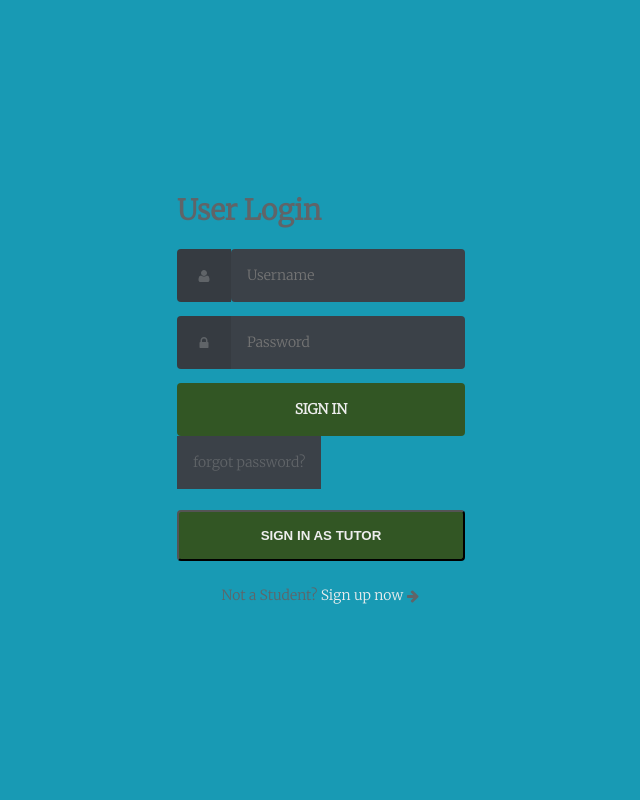
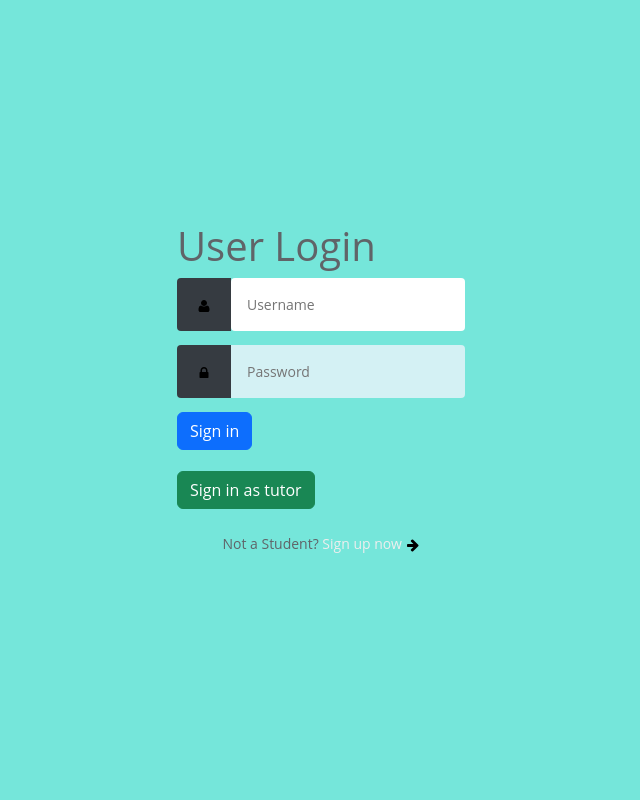
Before and after one commit to IBTESAM-ASIF/Tutorio, a PHP site: page /login.php in a window 1280 px wide. Shown: the whole page, without its empty margins (319-959 px from the left). Run offline with PHP 8.4, Linux system fonts and the light colour scheme; tables that the repository leaves empty hold one stand-in row (values such as "Sample post"); data that the repository does not hold is empty.

Commit message:
major changes

```diff
--- a/chat/tutorio-chat/public/chat.html
+++ b/chat/tutorio-chat/public/chat.html
@@ -3,6 +3,7 @@
   <head>
     <meta charset="UTF-8" />
     <meta name="viewport" content="width=device-width, initial-scale=1.0" />
+    <link href="https://cdn.jsdelivr.net/npm/bootstrap@5.2.0-beta1/dist/css/bootstrap.min.css" rel="stylesheet" integrity="sha384-0evHe/X+R7YkIZDRvuzKMRqM+OrBnVFBL6DOitfPri4tjfHxaWutUpFmBp4vmVor" crossorigin="anonymous">
     <link
       rel="stylesheet"
       href="https://cdnjs.cloudflare.com/ajax/libs/font-awesome/5.12.1/css/all.min.css"
@@ -14,6 +15,8 @@
   </head>
   <body>
     <div class="chat-container">
+      <a href="http://localhost/Tutorio/home.php"><button type="button" class="btn btn-success">Home</button></a>
+      <a href="http://localhost/Tutorio/logout.php"><button type="button" class="btn btn-warning">Leave and Logout</button></a>
       <header class="chat-header">
         <h1><i class="fas fa-smile"></i> Tutorio Chat</h1>
         <a id="leave-btn" class="btn">Leave Room</a>
--- a/chat/tutorio-chat/server.js
+++ b/chat/tutorio-chat/server.js
@@ -26,6 +26,7 @@ io.on('connection', socket => {
     const user = userJoin(socket.id, username, room);
 
     socket.join(user.room);
+    console.log(username)
 
     // Welcome current user
     socket.emit('message', formatMessage(botName, 'Tutorio Chat rooms!'));
--- a/css/login.css
+++ b/css/login.css
@@ -5,7 +5,7 @@
   /* config.css */
 
   :root {
-    --baseColor: #606468;
+    /* --baseColor: #007af4; */
   }
 
   /* helpers/align.css */
@@ -58,7 +58,7 @@
 
   :root {
     --htmlFontSize: 100%;
-    --bodyBackgroundColor: #2c3338;
+    /* --bodyBackgroundColor: #2c3338; */
     --bodyColor: var(--baseColor);
     --bodyFontFamily: "Open Sans";
     --bodyFontFamilyFallback: sans-serif;
@@ -77,8 +77,8 @@
   }
 
   body {
-    background-color: var(--bodyBackgroundColor);
-    color: var(--bodyColor);
+    background-color: #75E6DA;
+    color: #606468;
     font-family: var(--bodyFontFamily), var(--bodyFontFamilyFallback);
     font-size: var(--bodyFontSize);
     font-weight: var(--bodyFontWeight);
@@ -113,7 +113,7 @@
   input {
     background-image: none;
     border: 0;
-    background-color: rgb(59, 65, 72);
+    /* background-color: rgb(59, 65, 72); */
     color: inherit;
     font: inherit;
     margin: 0;
@@ -153,14 +153,14 @@
     --loginBorderRadus: 0.25rem;
     --loginColor: #eee;
 
-    --loginInputBackgroundColor: #3b4148;
-    --loginInputHoverBackgroundColor: #434a52;
+    --loginInputBackgroundColor: #D4F1F4;
+    --loginInputHoverBackgroundColor: #75E6DA;
 
     --loginLabelBackgroundColor: #363b41;
 
-    --loginSubmitBackgroundColor: #325624;
+    --loginSubmitBackgroundColor: #05445E;
     --loginSubmitColor: #eee;
-    --loginSubmitHoverBackgroundColor: #05445E;
+    --loginSubmitHoverBackgroundColor: #75E6DA;
   }
 
   .login {
@@ -186,7 +186,7 @@
 
   .login input[type="password"],
   .login input[type="text"] {
-    background-color: var(--loginInputBackgroundColor);
+    background-color: #D4F1F4;
     border-bottom-left-radius: 0;
     border-top-left-radius: 0;
   }
@@ -195,11 +195,11 @@
   .login input[type="password"]:hover,
   .login input[type="text"]:focus,
   .login input[type="text"]:hover {
-    background-color: var(--loginInputHoverBackgroundColor);
+    background-color: #75E6DA;
   }
 
   .login input[type="submit"] {
-    background-color: var(--loginSubmitBackgroundColor);
+    background-color: #05445E;
     color: var(--loginSubmitColor);
     font-weight: 700;
     text-transform: uppercase;
--- a/css/style.css
+++ b/css/style.css
@@ -1,5 +1,5 @@
 body{
-    background-color: #189AB4;
+    background-color: #75E6DA;
     margin: 0;
     padding: 0;
     font-family: 'Merriweather', serif;
@@ -8,7 +8,7 @@ body{
 .find {
     margin: 50px auto;
     padding: 15px;
-    background-color: #189AB4;
+    background-color: #75E6DA;
 }
 
 .find tr, .find th, .find td {
--- a/findtutors.php
+++ b/findtutors.php
@@ -22,9 +22,9 @@ $result = $con->query($sql) or die($con->error);
   <meta http-equiv="X-UA-Compatible" content="IE=edge">
   <meta name="viewport" content="width=device-width, initial-scale=1.0">
   <link rel="stylesheet" href="css/nav_style.css">
-  <link rel="stylesheet" href="css/style.css">
   <link rel="stylesheet" href="css/slide.css">
   <link rel="stylesheet" href="css/home.css">
+  <link rel="stylesheet" href="css/style.css">
   <title>Tutorio</title>
 </head>
 
--- a/home.php
+++ b/home.php
@@ -29,6 +29,7 @@ if (!isset($_SESSION['uname'])) {
   <meta charset="UTF-8">
   <meta http-equiv="X-UA-Compatible" content="IE=edge">
   <meta name="viewport" content="width=device-width, initial-scale=1.0">
+  <link rel="stylesheet" href="https://cdn.jsdelivr.net/npm/bootstrap@4.3.1/dist/css/bootstrap.min.css" integrity="sha384-ggOyR0iXCbMQv3Xipma34MD+dH/1fQ784/j6cY/iJTQUOhcWr7x9JvoRxT2MZw1T" crossorigin="anonymous">
   <link rel="stylesheet" href="css/nav_style.css">
   <link rel="stylesheet" href="css/style.css">
   <link rel="stylesheet" href="css/slide.css">
@@ -37,7 +38,6 @@ if (!isset($_SESSION['uname'])) {
   <style>
     @import url('https://fonts.googleapis.com/css2?family=Koulen&display=swap');
   </style>
-  <link rel="stylesheet" href="https://cdn.jsdelivr.net/npm/bootstrap@4.3.1/dist/css/bootstrap.min.css" integrity="sha384-ggOyR0iXCbMQv3Xipma34MD+dH/1fQ784/j6cY/iJTQUOhcWr7x9JvoRxT2MZw1T" crossorigin="anonymous">
 
   <!-- <link rel="stylesheet" href="css/home.css"> -->
   <title>Tutorio</title>
--- a/login.php
+++ b/login.php
@@ -32,11 +32,12 @@ if (isset($_POST['but_submit'])) {
     <meta charset="UTF-8">
     <meta http-equiv="X-UA-Compatible" content="IE=edge">
     <meta name="viewport" content="width=device-width, initial-scale=1.0">
-    <link rel="stylesheet" href="css/login.css">
+    <link href="https://cdn.jsdelivr.net/npm/bootstrap@5.2.0-beta1/dist/css/bootstrap.min.css" rel="stylesheet" integrity="sha384-0evHe/X+R7YkIZDRvuzKMRqM+OrBnVFBL6DOitfPri4tjfHxaWutUpFmBp4vmVor" crossorigin="anonymous">
+    <link href="https://fonts.googleapis.com/css2?family=Merriweather:wght@300&display=swap" rel="stylesheet">
     <link rel="stylesheet" href="css/nav_style.css">
     <link rel="stylesheet" href="css/footer.css">
     <link rel="stylesheet" href="css/style.css">
-    <link href="https://fonts.googleapis.com/css2?family=Merriweather:wght@300&display=swap" rel="stylesheet">
+    <link rel="stylesheet" href="css/login.css">
     <title>Tutorio | Login</title>
 </head>
 
@@ -65,17 +66,16 @@ if (isset($_POST['but_submit'])) {
             } ?>
 
             <div class="form__field">
-                <input type="submit" id="but_submit" value="Sign In" name="but_submit">
+                <input type="hidden" id="but_submit" value="Sign In" name="but_submit">
+                <button type="submit" class="btn btn-primary">Sign in</button>
             </div>
         </form>
-        <form action="./forgot.php" method="post">
+        <!-- <form action="./forgot.php" method="post">
             <input type="hidden" name="uname" value="<?php echo $name ?>">
             <input name="submit" type="submit" value="forgot password?">
-        </form>
+        </form> -->
         <br>
-        <a href="./tutorlogin.php"><button
-                style="background-color: var(--loginSubmitBackgroundColor); color: var(--loginSubmitColor); font-weight: 700; text-transform: uppercase;border-radius: var(--loginBorderRadus);padding: 1rem;inline-size: 100%;">Sign
-                in as tutor</button></a>
+        <a href="./tutorlogin.php"><button type="submit" class="btn btn-success">Sign in as tutor</button></a>
         <p class="text--center">Not a Student? <a href="signup.php">Sign up now</a> <svg class="icon">
                 <use xlink:href="#icon-arrow-right"></use>
             </svg></p>
--- a/newhome.css
+++ b/newhome.css
@@ -176,7 +176,7 @@
 }
 body{
   height:100%;
-  background: #75E6DA;
+  background: linear-gradient(to bottom, #02aff7, #ffffff);
 }
 .span3 h2{
   font-size:50px;
--- a/newpeofile.css
+++ b/newpeofile.css
@@ -9,7 +9,7 @@ body {
 
 .card {
     width: 350px;
-    background-color: #efefef;
+    background-color: #D4F1F4;
     border: none;
     cursor: pointer;
     transition: all 0.5s;
```
Also changed, not shown: chat/tutorio-chat/public/js/main.js (+55 -0 lines), signup.php (+7 -2 lines), tutorProfile.php (+8 -8 lines).
